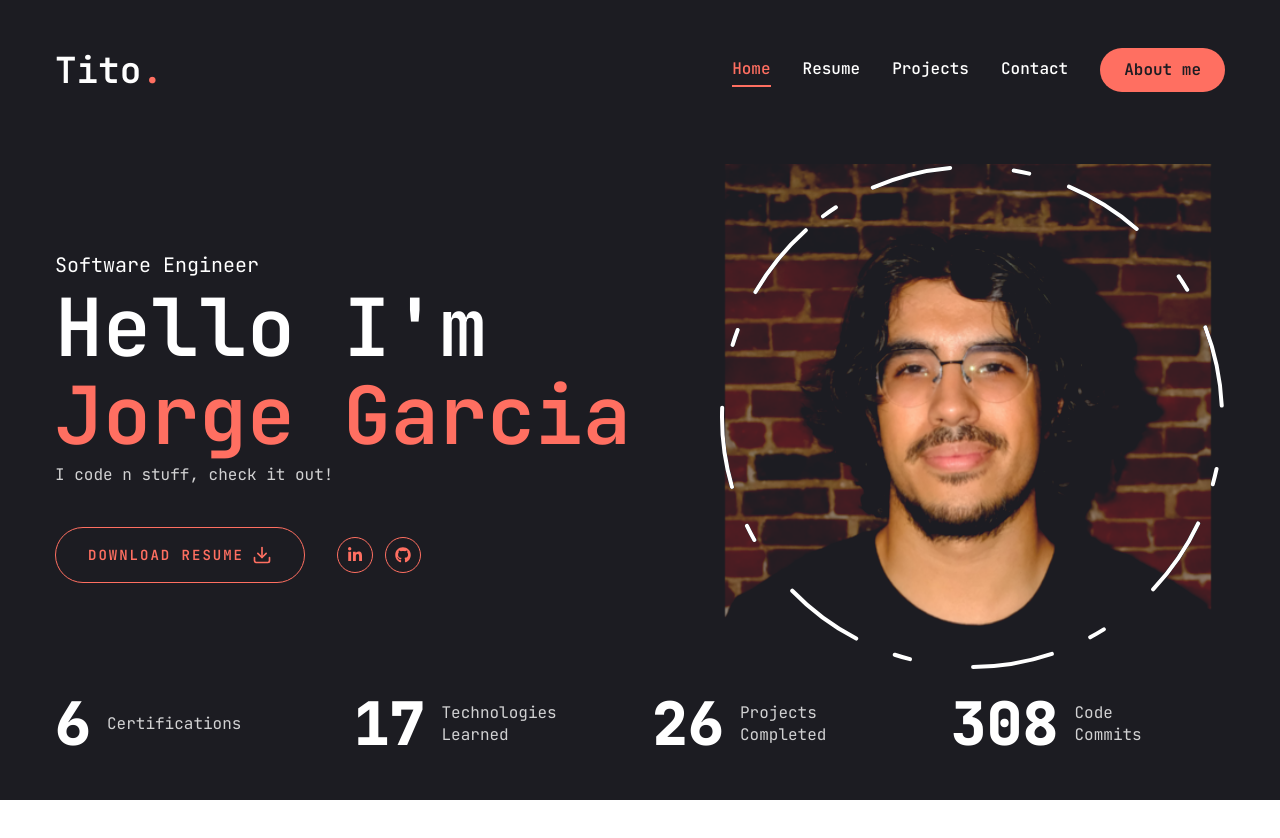
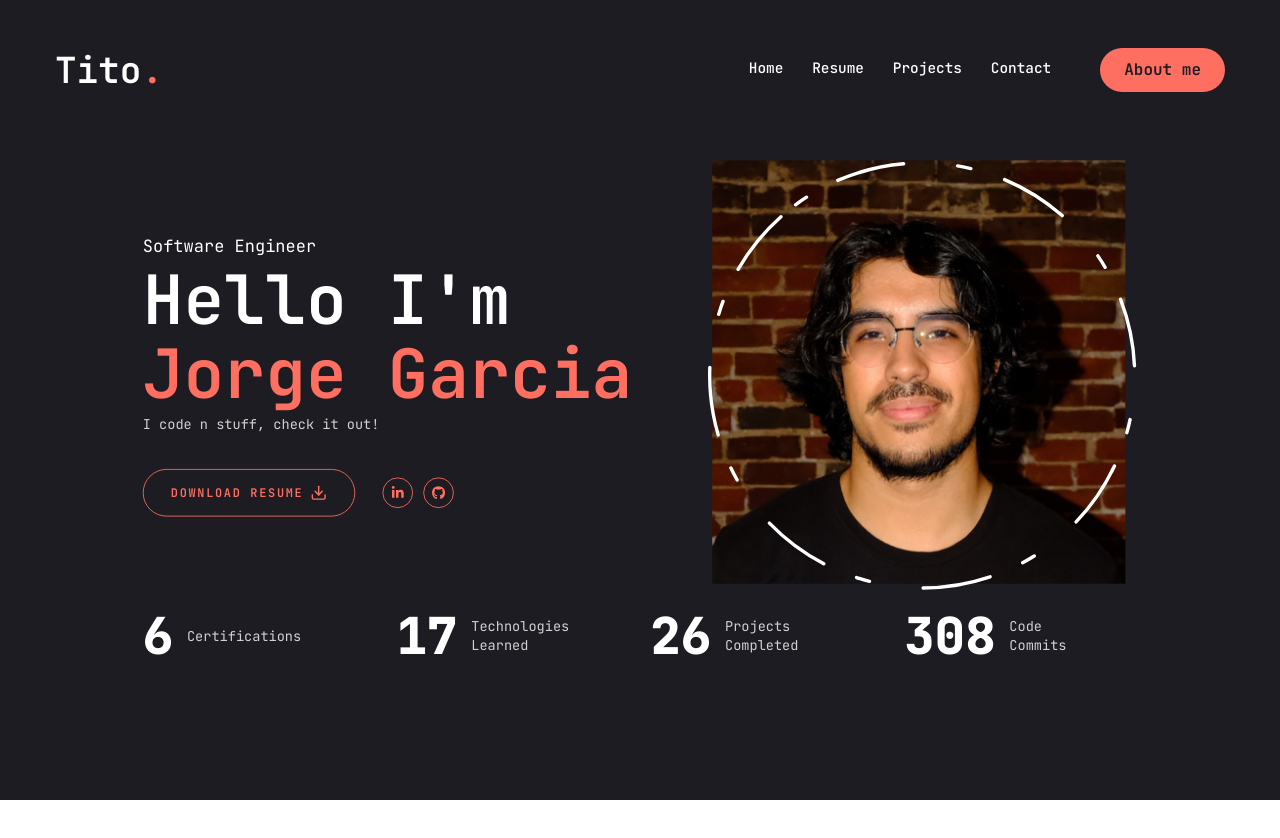
Before and after one commit to Poiixen/poiixen.github.io, a Next.js app: page / in a window 1280 px wide. Shown: the top 838 px of the page. Built offline with nearby package versions, Linux system fonts and the light colour scheme.

Commit message:
Fixed Zoom on landing page

```diff
--- a/app/page.jsx
+++ b/app/page.jsx
@@ -15,7 +15,13 @@ import About from "./about/page";
 
 const Home = () => {
   return (
-    <section className="h-full">
+    <section
+      className="h-full"
+      style={{
+        transform: "scale(0.85)",
+        transformOrigin: "top center",
+      }}
+    >
       <div className="container mx-auto h-full">
         <div className="flex flex-col xl:flex-row items-center justify-between xl:pt-6 xl:pb-6">
           {/* text */}
@@ -49,14 +55,15 @@ const Home = () => {
               </div>
             </div>
           </div>
+
           {/* image */}
           <div className="order-1 xl:order-none mb-8 xl:mb-0">
             <Photo />
           </div>
         </div>
       </div>
+
       <Stats />
-
 
       {/* Resume Section */}
       <section id="resume" className="h-screen flex flex-col justify-center items-center mt-40 mb-80">
@@ -77,8 +84,8 @@ const Home = () => {
       <section id="contact" className="h-screen flex flex-col justify-center items-center">
         <Contact />
       </section>
-
     </section>
   );
 };
+
 export default Home;
--- a/components/Nav.jsx
+++ b/components/Nav.jsx
@@ -1,40 +1,40 @@
 "use client";
 
-import Link from "next/link";
-import { usePathname } from "next/navigation";
+const links = [
+  { name: "home", path: "home" },
+  { name: "resume", path: "resume" },
+  { name: "projects", path: "projects" },
+  { name: "contact", path: "contact" },
+];
 
-const links = [
-    {
-        name: "home",
-        path: "/",
-    },
-    {
-        name: "resume",
-        path: "/resume",
-    },
-    {
-        name: "projects",
-        path: "/projects",
-    },
-    {
-        name: "contact",
-        path: "/contact",
-    },
-]
+const scrollToSection = (id) => {
+  const section = document.getElementById(id);
+  if (section) {
+    section.scrollIntoView({ behavior: "smooth" });
+  }
+};
 
 const Nav = () => {
-    const pathname = usePathname();
-    console.log(pathname);
   return (
-        <nav className='flex gap-8'>
+    <section
+      className="h-full"
+      style={{
+        transform: "scale(0.9)",
+        transformOrigin: "top center",
+      }}
+    >
+    <nav className="flex gap-8">
       {links.map((link, index) => (
-                <Link href={link.path} key={index} className={
-                    `${link.path === pathname && 'text-accent border-b-2 border-accent'} capitalize font-medium hover:text-accent transition-all`
-                }>
+        <button
+          key={index}
+          onClick={() => scrollToSection(link.path)}
+          className="capitalize font-medium hover:text-accent transition-all"
+        >
           {link.name}
-                </Link>
+        </button>
       ))}
     </nav>
+    </section>
   );
 };
 
```
Lines whose indentation alone changed are shown as unchanged.
